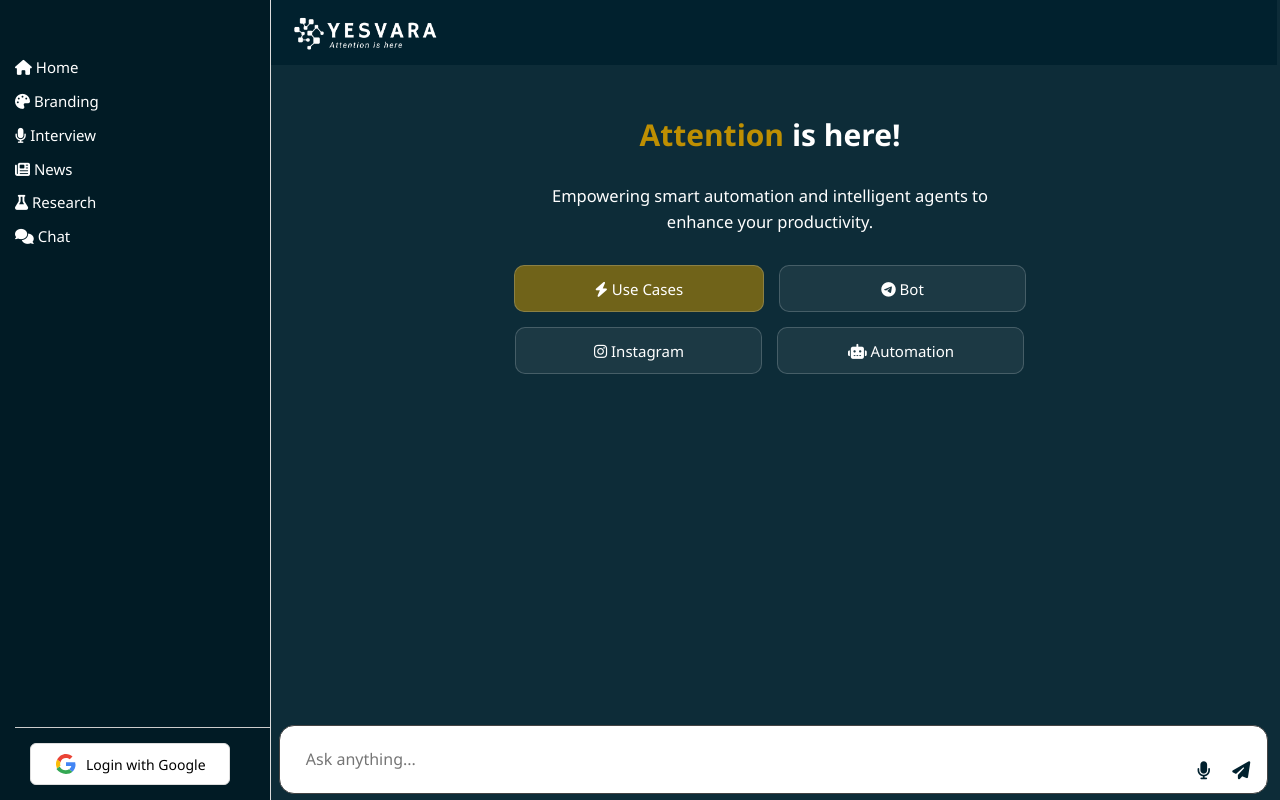
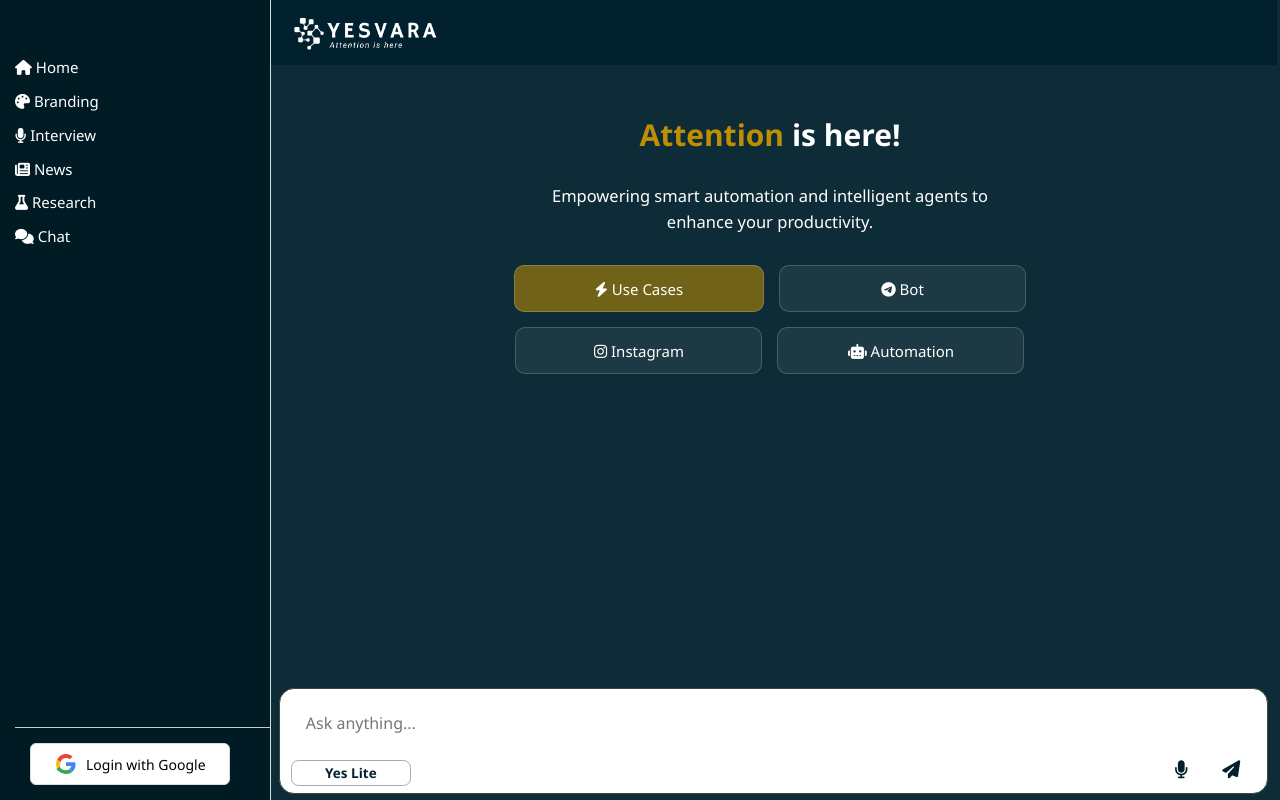
Before and after one commit to yogiswara92/landing-Yesvara, a Svelte app: page / in a window 1280 px wide. Built offline with nearby package versions, Linux system fonts and the light colour scheme.

Commit message:
LLM config on chat

```diff
--- a/src/component/Chat-input.svelte
+++ b/src/component/Chat-input.svelte
@@ -7,6 +7,9 @@
   let recognition;
   let transcriptText = '';
   let isMobile = false;
+  let showConfigMenu = false;
+  let selectedConfig = 'Yes Lite';
+
   isMobile = /Mobi|Android|iPhone|iPad|iPod/i.test(navigator.userAgent);
 
   const SpeechRecognition = window.SpeechRecognition || window.webkitSpeechRecognition;
@@ -37,7 +40,26 @@
   function onFocusScroll() {
     setTimeout(() => {
       window.scrollTo({ top: document.body.scrollHeight, behavior: 'smooth' });
-    }, 300); // beri jeda agar keyboard muncul dulu
+    }, 300);
+  }
+
+  function startVoiceInput() {
+    if (!recognition) return;
+
+    if (!isTranscribing) {
+      recognition.start();
+      isTranscribing = true;
+    } else {
+      recognition.stop();
+      isTranscribing = false;
+    }
+  }
+
+  function selectLLMConfig(config) {
+    selectedConfig = config;
+    showConfigMenu = false;
+    dispatch('configChange', config)
+    //console.log(config);
   }
 
   onMount(() => {
@@ -66,18 +88,6 @@
       };
     }
   });
-
-  function startVoiceInput() {
-    if (!recognition) return;
-
-    if (!isTranscribing) {
-      recognition.start();
-      isTranscribing = true;
-    } else {
-      recognition.stop();
-      isTranscribing = false;
-    }
-  }
 </script>
 
 <style>
@@ -90,21 +100,21 @@
   }
 
   .chat-inner {
-    width:100%;
+    width: 100%;
     margin: 0 auto;
     display: flex;
-    align-items: flex-end;
-    gap: 0.5rem;
+    flex-direction: column;
     background-color: white;
     border: 1px solid #444;
     border-radius: 1rem;
     padding: 0.5rem 0.75rem;
+    gap: 0.4rem;
   }
 
   textarea {
-    flex: 1;
+    flex: 1 1 100%;
     background: transparent;
-    color:black;
+    color: black;
     border: none;
     outline: none;
     font-size: 16px;
@@ -113,6 +123,65 @@
     font-family: inherit;
     min-height: 1.5rem;
     height: 16px;
+    width:93%;
+  }
+
+  .action-row {
+    display: flex;
+    justify-content: space-between;
+    align-items: center;
+  }
+
+  .config-section {
+    display: flex;
+    align-items: center;
+    position: relative;
+  }
+
+  .config-button {
+    font-size: 0.75rem;
+    font-weight: bold;
+    border-radius: 0.5rem;
+    border: 1px solid #aaa;
+    padding: 0.3rem 0.6rem;
+    background: #eee;
+    color: #333;
+    cursor: pointer;
+  }
+
+  .config-menu {
+    position: absolute;
+    top: -120px;
+    left:-50px;
+    background: #fff;
+    border: 1px solid #aaa;
+    border-radius: 0.5rem;
+    z-index: 99;
+    padding: 0.3rem 0;
+    display: flex;
+    flex-direction: column;
+    box-shadow: 0 2px 5px rgba(0,0,0,0.2);
+    width:130px;
+    height: 110px;
+  }
+
+  .config-menu button {
+    padding: 0.4rem 1rem;
+    font-size: 0.9rem;
+    background: white;
+    color: #01212e;
+    border: none;
+    text-align: left;
+    width: 100%;
+  }
+
+  .config-menu button:hover {
+    background: #f0f0f0;
+  }
+
+  .button-group {
+    display: flex;
+    width:100px;
   }
 
   button {
@@ -125,16 +194,71 @@
     display: flex;
     align-items: center;
     justify-content: center;
-    width: 30px;
+    min-width: 30px;
   }
 
   button:hover {
     color: #be8f02;
   }
+
+  .config-section {
+    display: flex;
+    align-items: center;
+    gap: 0.5rem;
+    margin-top: 0.3rem;
+  }
+
+  .config-button {
+    font-size: 0.9rem;
+    font-weight: bold;
+    border-radius: 0.5rem;
+    border: 1px solid #aaa;
+    padding: 0.2rem 0.6rem;
+    background: white;
+    color: #01212e;
+    cursor: pointer;
+    width:120px;
+  }
+
+  .config-menu {
+    position: absolute;
+    bottom: 50px;
+    left: 10px;
+    background: #fff;
+    border: 1px solid #aaa;
+    border-radius: 0.5rem;
+    z-index: 99;
+    padding: 0.3rem 0;
+    display: flex;
+    flex-direction: column;
+    box-shadow: 0 2px 5px rgba(0,0,0,0.2);
+  }
+
+  .config-menu button {
+    padding: 0.4rem 1rem;
+    font-size: 0.9rem;
+    background: white;
+    color: #01212e;
+    border: none;
+    text-align: left;
+    width: 100%;
+  }
+
+  .config-menu button:hover {
+    background: #f0f0f0;
+  }
+
+  .config-menu button:disabled,
+  .config-menu .disabled-option {
+    color: #999;
+    cursor: not-allowed;
+    background: #f9f9f9;
+  }
 </style>
 
 <div class="chat-bar">
   <div class="chat-inner">
+    <!-- Textarea input -->
     <textarea
       bind:this={inputEl}
       rows="1"
@@ -144,6 +268,23 @@
       on:keydown={handleKeyDown}
     ></textarea>
 
+    <!-- Baris kedua: konfigurasi + tombol -->
+    <div class="action-row">
+      <div class="config-section">
+        <button class="config-button" on:click={() => showConfigMenu = !showConfigMenu}>
+          {selectedConfig}
+        </button>
+        {#if showConfigMenu}
+          <div class="config-menu">
+            <button on:click={() => selectLLMConfig('Yes Lite')}>Yes Lite</button>
+            <button on:click={() => selectLLMConfig('Yes Basic')}>Yes Basic</button>
+            <button disabled class="disabled-option">Yes Advanced</button>
+            <button disabled class="disabled-option">Deep Research</button>
+          </div>
+        {/if}
+      </div>
+
+      <div class="button-group">
         <button title={isTranscribing ? "Stop Voice" : "Start Voice"} on:click={startVoiceInput}>
           <i class={isTranscribing ? "fas fa-stop" : "fas fa-microphone"}></i>
         </button>
@@ -153,3 +294,5 @@
         </button>
       </div>
     </div>
+  </div>
+</div>
--- a/src/routes/Chat.svelte
+++ b/src/routes/Chat.svelte
@@ -16,6 +16,7 @@
   let bottomRef;
   let clickedMessageIndex = null;
   let isMobile = /Mobi|Android|iPhone|iPad|iPod/i.test(navigator.userAgent);
+  let LLM = "yes-lite";
 
   marked.setOptions({
     highlight: function (code, lang) {
@@ -51,11 +52,26 @@
 
   async function handleSend(message) {
     if (!message) return;
+    //console.log(messages.slice(-20));
     proses = "typing..";
     messages = [...messages, { role: 'user', text: message }];
     await tick();
     bottomRef?.scrollIntoView({ behavior: 'smooth' });
     submitToN8n(message);
+
+  }
+
+  function handleConfigChange(config) {
+
+    if(config=="Yes Lite"){
+      LLM="yes-lite";
+    }else if(config=="Yes Basic"){
+      LLM="yes-basic";
+    }else if(config=="Yes Advanced"){
+      LLM="yes-advanced";
+    }else if(config=="Deep Research"){
+      LLM="deep-research";
+    }
 
   }
 
@@ -84,7 +100,7 @@
         'Content-Type': 'application/json',
         'auth': `${import.meta.env.VITE_YESVARA_AUTH}`
       },
-      body: JSON.stringify({ message, credential, nama, prev_message: messages.slice(-20) })
+      body: JSON.stringify({ message, credential, nama, LLM, prev_message: messages.slice(-20) })
     });
 
     if (res) {
@@ -197,11 +213,10 @@
     border: none;
     cursor: pointer;
     font-size: 12px;
-    display: flex;
     align-items: center;
-    width:60px;
+    width:70px;
     padding:3px;
-
+    text-align:right;
   }
 
   :global(.scrollable-code) {
@@ -276,7 +291,10 @@
     </div>
 
     <div class="chat-input-wrapper">
-      <Chatinput on:send={(e) => handleSend(e.detail)} />
+      <Chatinput
+        on:send={(e) => handleSend(e.detail)}
+        on:configChange={(e) => handleConfigChange(e.detail)}
+      />
     </div>
   </div>
 </div>
```
Lines whose indentation alone changed are shown as unchanged.
